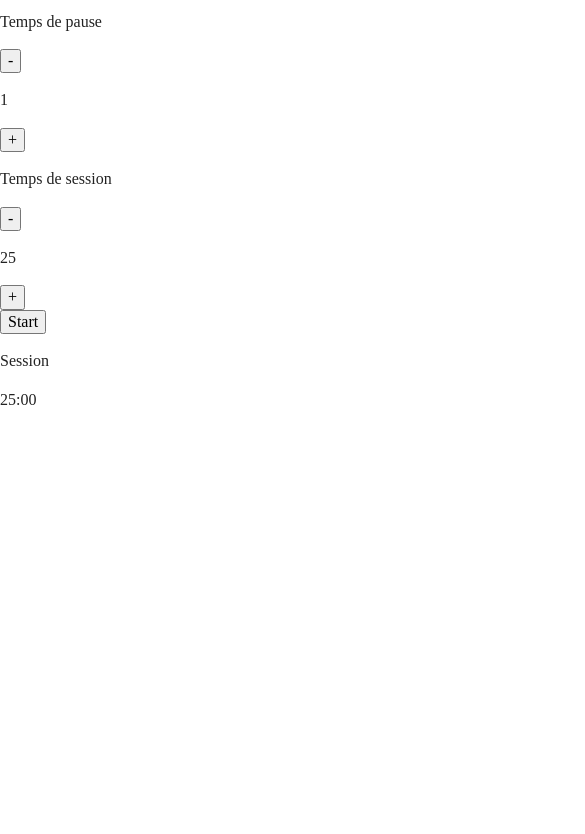
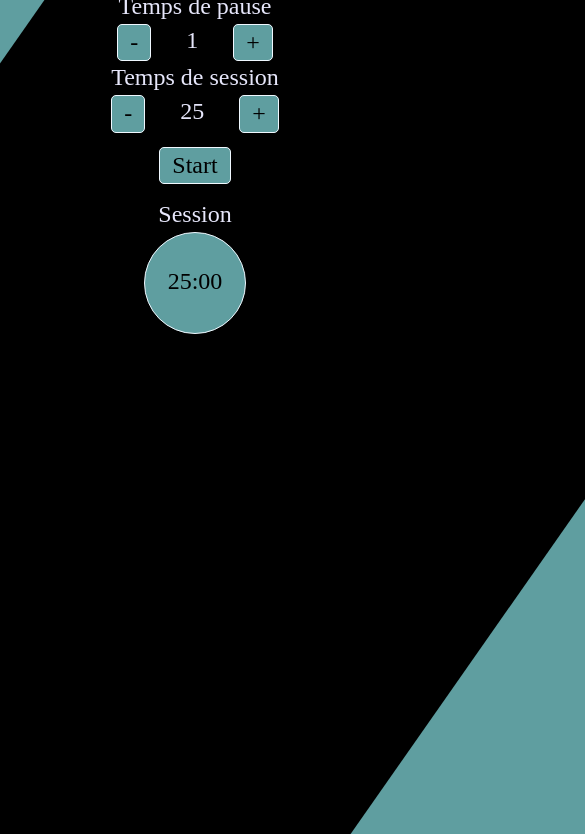
Before and after one commit to julebbb/Pomodoro, a plain HTML site: page index.html in a window 390 px wide. Shown: the part 77-911 px from the top of the page, 585 px wide, since content can reach past the window. Before the commit the page ends 844 px from the top, so only its background shows below. Drawn offline with nearby package versions, Linux system fonts and the light colour scheme.

Commit message:
css mobile version done

```diff
--- a/css/main.css
+++ b/css/main.css
@@ -97,11 +97,74 @@ textarea {
    Author's custom styles
    ========================================================================== */
 
+body {
+  color: lavender;
+  background-color: black;
+  text-align: center;
+  font-size: 1.5rem;
+  overflow: hidden;
+
+}
+
+h1 {
+  margin: 0;
+}
+
+#time {
+  border: 1px solid aliceblue;
+  border-radius: 51px;
+  width: 100px;
+  height: 100px;
+  line-height: 4;
+  color: black;
+  background-color: cadetblue;
+  margin: auto;
+}
+
+p {
+  margin: 0;
+}
+
+section div:nth-child(3), section div:nth-child(5) {
+  display: flex;
+  justify-content: center;
+}
+
+section div:nth-child(3) p, section div:nth-child(5) p {
+  margin: 0 35px;
+}
+
+.bande {
+  bottom: 0;
+}
+
+section div:last-child {
+  top: 50vh;
+}
+
+section div:last-child, .bande {
+  width: 200px;
+  height: 242vh;
+  background: cadetblue;
+  position: absolute;
+  transform: rotate(35deg);
+  z-index: -1;
+}
+
+button[type='button'] {
+  border: 1px solid aliceblue;
+  background: cadetblue;
+  color: black;
+  border-radius: 5px;
+  padding: 4px 12px;
+  cursor: pointer;
+}
 
 
 
-
-
+.pause, .start {
+  margin: 14px auto;
+}
 
 
 
--- a/index.html
+++ b/index.html
@@ -28,7 +28,7 @@
 
 
     <p>Temps de pause</p>
-    <div >
+    <div>
       <button type="button" class="timer" name="button">-</button>
       <p id="timeBreak">1</p>
       <button type="button" class="timer" name="button">+</button>
@@ -49,7 +49,10 @@
       <p class="status">Session</p>
       <p id="time"></p>
     </div>
-
+    <div class="bande">
+    </div>
+    <div class="">
+    </div>
   </section>
 
   <script src="js/vendor/modernizr-3.6.0.min.js"></script>
```
